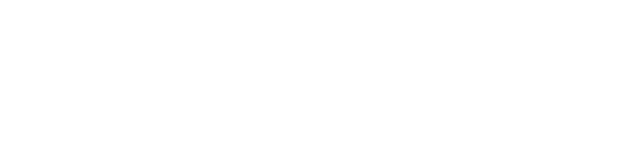
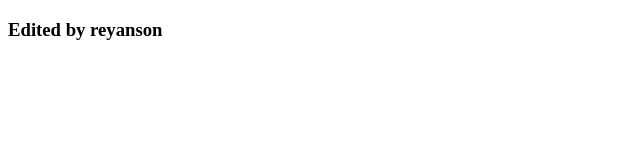
Before and after one commit to ShanuR01/test, a plain HTML site: page index.html in a window 1280 px wide. Shown: the whole page, without its empty margins (0-640 px from the left). Drawn offline with Linux system fonts and the light colour scheme.

Commit message:
add the h3 tag

```diff
--- a/index.html
+++ b/index.html
@@ -6,6 +6,7 @@
     <title>Document</title>
 </head>
 <body>
+    <h3>Edited by reyanson</h3>
 
 </body>
 </html>
```
